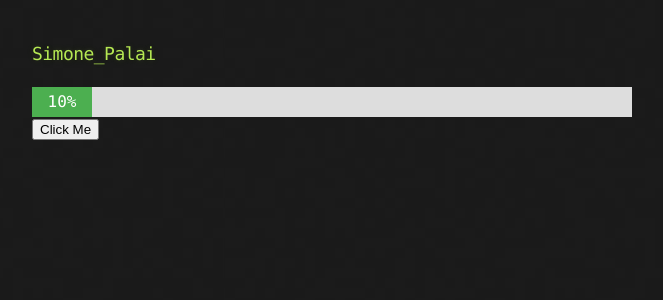
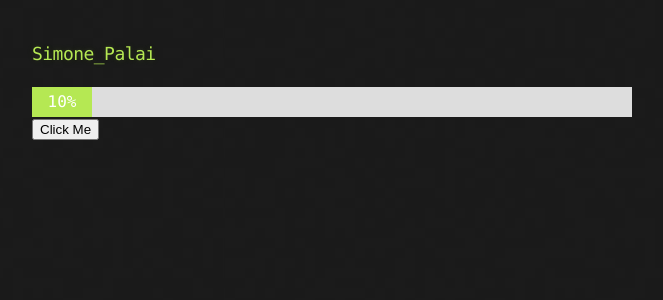
Before and after one commit to Cheter01/Cheter01, a PHP site: page /compleanni/index.html in a window 1280 px wide. Shown: the part 193-493 px from the top of the page, without its empty margins (308-971 px from the left). Run offline with PHP 8.4, Linux system fonts and the light colour scheme.

Commit message:
Update stylesheet.css

```diff
--- a/compleanni/stylesheets/stylesheet.css
+++ b/compleanni/stylesheets/stylesheet.css
@@ -270,7 +270,7 @@ a {
   position: absolute;
   width: 10%;
   height: 100%;
-  background-color: #4CAF50;
+  background-color: #b5e853;
 }
 
 #label {
```
